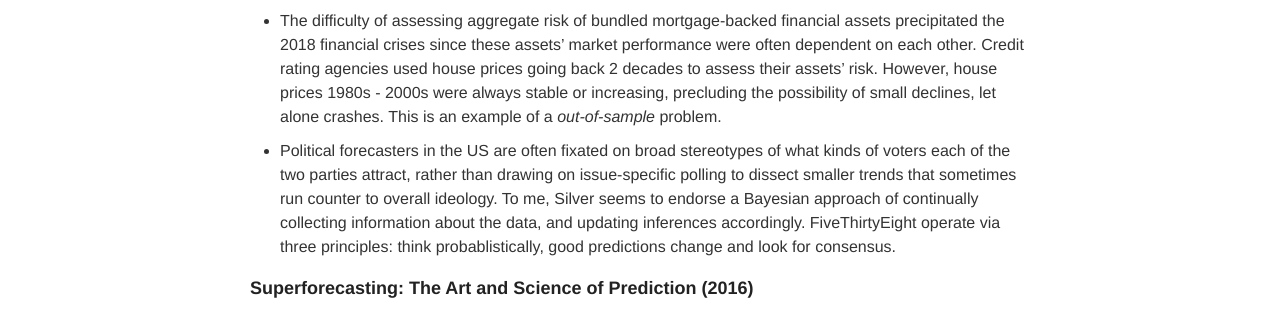
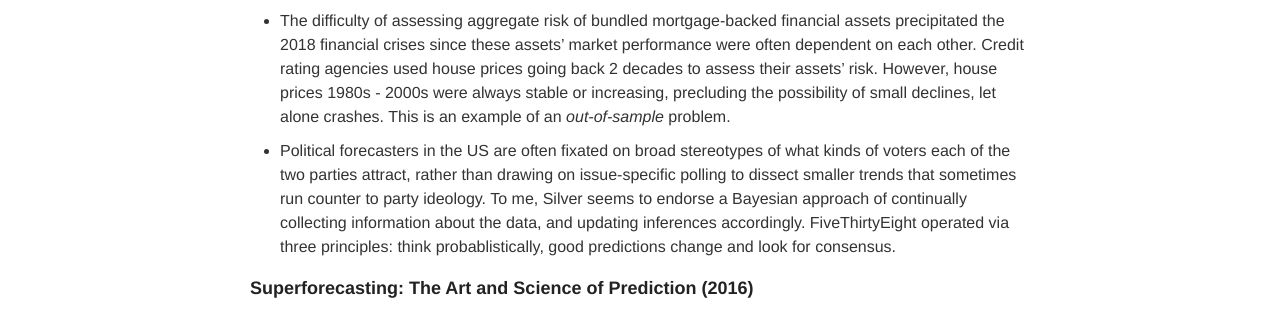
Before and after one commit to ptvan/ptvan.github.io, a Jekyll site: the page built from _posts/2025-03-21-forecasting-books.md, in a window 1280 px wide. Shown: the part 435-753 px from the top of the page. Built offline with Jekyll 4.4.1, drawn with Linux system fonts in a browser that asks for light colours.

Commit message:
minor updates

```diff
--- a/_posts/2025-03-21-forecasting-books.md
+++ b/_posts/2025-03-21-forecasting-books.md
@@ -9,10 +9,9 @@
 
 Nate Silver is known, among other things, for his work in forecasting elections through the now-defunct [FiveThirtyEight](https://en.wikipedia.org/wiki/FiveThirtyEight) website.
 
-- The difficulty of assessing aggregate risk of bundled mortgage-backed financial assets precipitated the 2018 financial crises since these assets' market performance were often dependent on each other. Credit rating agencies used house prices going back 2 decades to assess their assets' risk. However, house prices 1980s - 2000s were always stable or increasing, precluding the possibility of small declines, let alone crashes. This is an example of a _out-of-sample_ problem.
+- The difficulty of assessing aggregate risk of bundled mortgage-backed financial assets precipitated the 2018 financial crises since these assets' market performance were often dependent on each other. Credit rating agencies used house prices going back 2 decades to assess their assets' risk. However, house prices 1980s - 2000s were always stable or increasing, precluding the possibility of small declines, let alone crashes. This is an example of an _out-of-sample_ problem.
 
-- Political forecasters in the US are often fixated on broad stereotypes of what kinds of voters each of the two parties attract, rather than drawing on issue-specific polling to dissect smaller trends that sometimes run counter to overall ideology. To me, Silver seems to endorse a Bayesian approach of continually collecting information about the data, and updating inferences accordingly. FiveThirtyEight operate via three principles: think probablistically, good predictions change and look for consensus.
-
+- Political forecasters in the US are often fixated on broad stereotypes of what kinds of voters each of the two parties attract, rather than drawing on issue-specific polling to dissect smaller trends that sometimes run counter to party ideology. To me, Silver seems to endorse a Bayesian approach of continually collecting information about the data, and updating inferences accordingly. FiveThirtyEight operated via three principles: think probablistically, good predictions change and look for consensus.
 
 ### Superforecasting: The Art and Science of Prediction (2016)
 
```
Also changed, not shown: _posts/2025-02-02-LaTeX-notetaking.md (added, +25 -0 lines).
